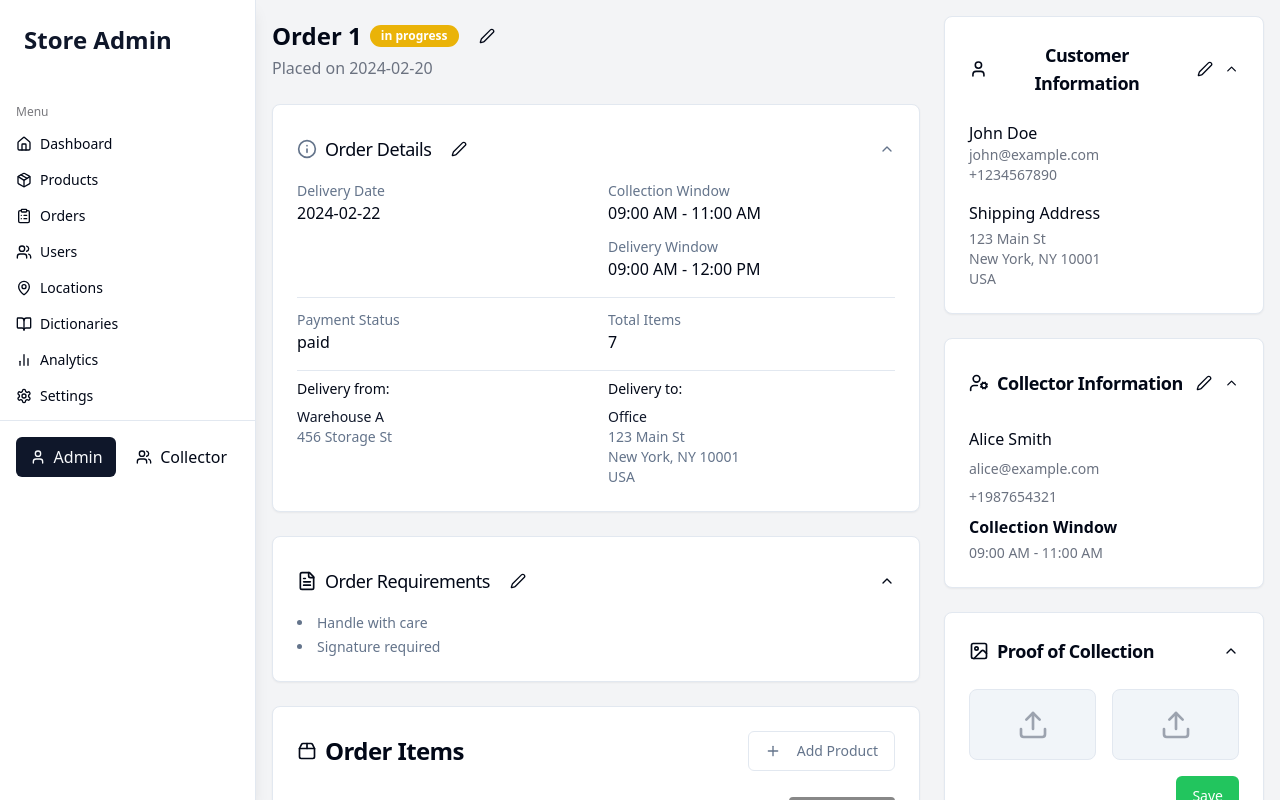
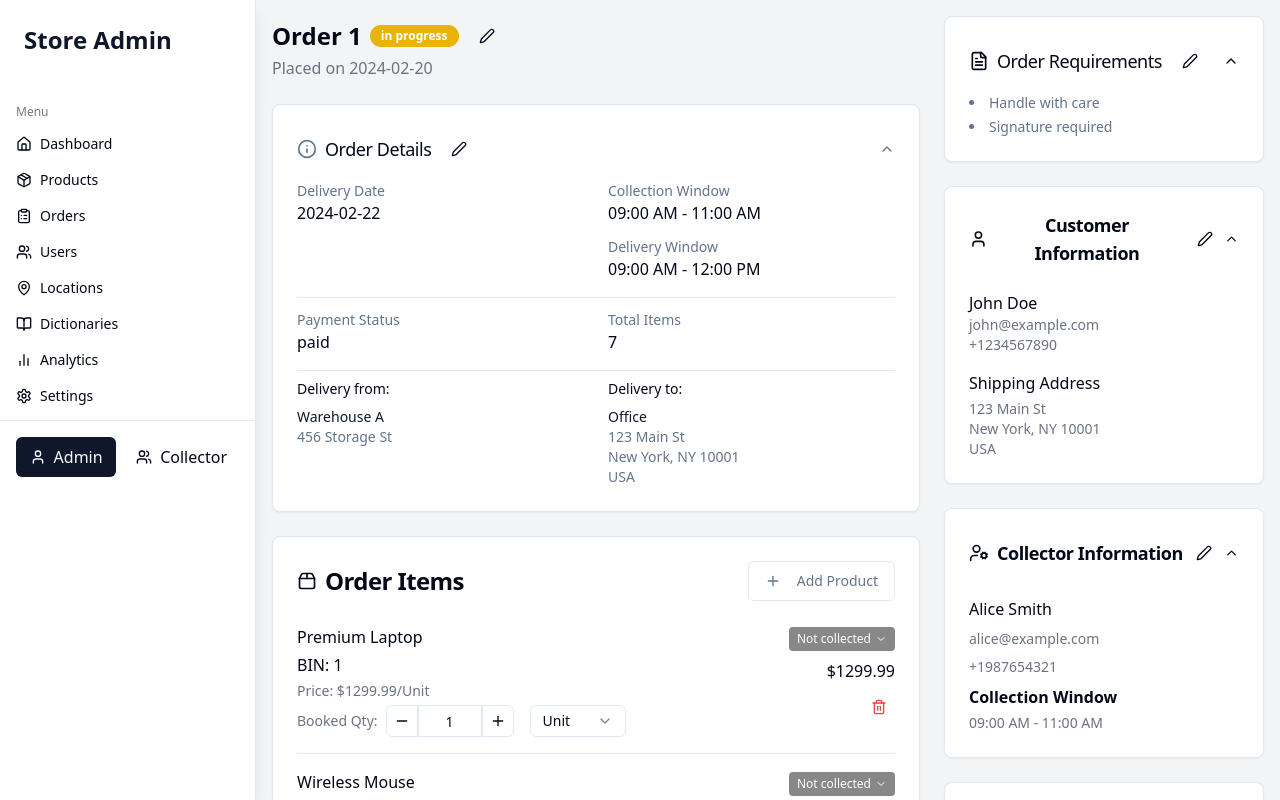
Before and after one commit to alex-chesakov/soft-admin-nest, a React (Vite) app: page /orders/1 in a window 1280 px wide. Shown: the top 800 px of the page. Built offline with nearby package versions, Linux system fonts and the light colour scheme.

Commit message:
Move Order Requirements Section
Adjust the layout of the Order Requirements section to display above Order Items only on mobile devices. For desktop view, maintain its position on the right at the top.
[skip gpt_engineer]

```diff
--- a/src/pages/OrderDetails.tsx
+++ b/src/pages/OrderDetails.tsx
@@ -107,7 +107,7 @@ const OrderDetails = () => {
       <Collapsible open={isOpen} onOpenChange={setIsOpen}>
         <CollapsibleContent>
           <div className="space-y-6">
-            <div className="flex flex-col lg:flex-row gap-6">
+            <div className="block lg:flex lg:gap-6">
               <div className="flex-1 space-y-6">
                 <OrderStatusSection
                   id={id || ''}
@@ -129,11 +129,13 @@ const OrderDetails = () => {
                   collectionWindow={orderDetails.collector?.collectionWindow}
                 />
 
-                <RequirementsSummary
-                  requirements={orderDetails.requirements || []}
-                  onUpdate={handleRequirementsUpdate}
-                  role={role as 'admin' | 'collector'}
-                />
+                <div className="block lg:hidden">
+                  <RequirementsSummary
+                    requirements={orderDetails.requirements || []}
+                    onUpdate={handleRequirementsUpdate}
+                    role={role as 'admin' | 'collector'}
+                  />
+                </div>
 
                 <OrderFees
                   items={orderDetails.items as OrderItem[]}
@@ -153,6 +155,14 @@ const OrderDetails = () => {
               </div>
 
               <div className="w-full lg:w-80 space-y-6">
+                <div className="hidden lg:block">
+                  <RequirementsSummary
+                    requirements={orderDetails.requirements || []}
+                    onUpdate={handleRequirementsUpdate}
+                    role={role as 'admin' | 'collector'}
+                  />
+                </div>
+
                 <CustomerInformation
                   customerName={orderDetails.customerName}
                   email={orderDetails.email}
```
